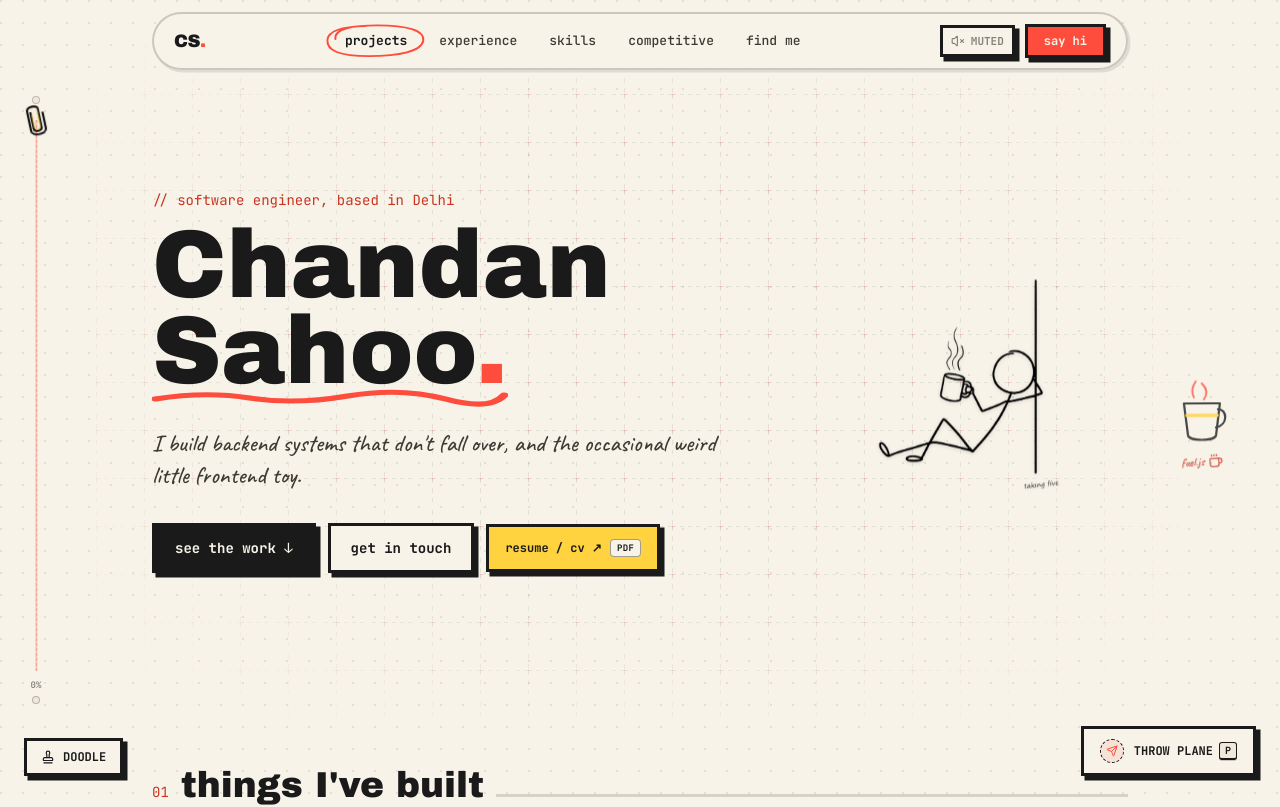
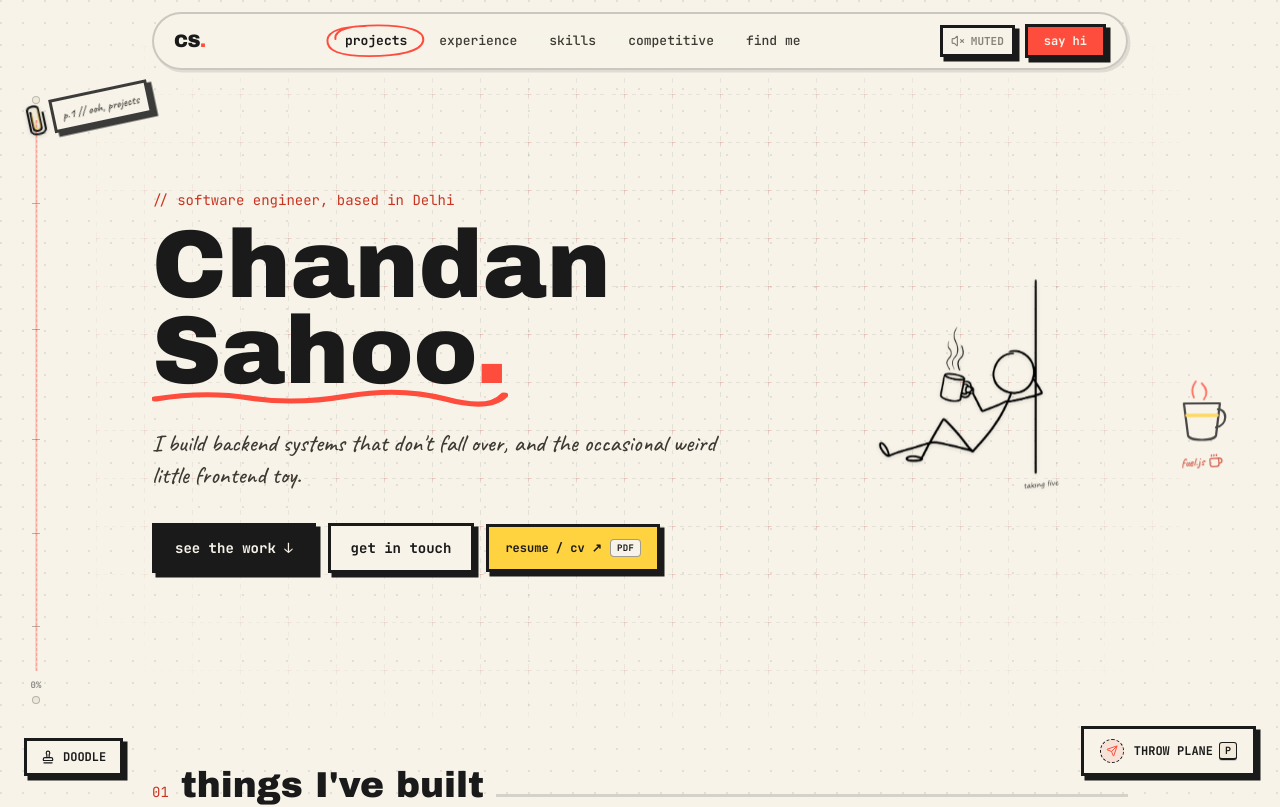
Before and after one commit to chandanSahoo-cs/portfolio, a Next.js app: page / in a window 1280 px wide. Shown: the top 807 px of the page. Built offline with nearby package versions, Linux system fonts and the light colour scheme.

Commit message:
change ruler label

```diff
--- a/components/ScrollMarginIndicator.tsx
+++ b/components/ScrollMarginIndicator.tsx
@@ -4,18 +4,53 @@ import { useEffect, useRef, useState } from "react";
 
 export default function ScrollMarginIndicator() {
   const [progress, setProgress] = useState(0);
+  const [activeSection, setActiveSection] = useState("top");
   const trackRef = useRef<HTMLDivElement>(null);
 
   useEffect(() => {
     let animationFrameId: number;
 
+    const sections = [
+      { id: "top", label: "// hey, start here" },
+      { id: "projects", label: "p.1 // ooh, projects" },
+      { id: "experience", label: "p.2 // been around" },
+      { id: "skills", label: "p.3 // stuff I'm good at" },
+      { id: "competitive", label: "p.4 // I like winning" },
+      { id: "profiles", label: "p.5 // find me elsewhere" },
+      { id: "contact", label: "// say something" },
+    ];
+
+    // Cache elements to avoid repetitive querySelector/getElementById on every frame
+    const sectionElements = sections.map((s) => ({
+      id: s.id,
+      label: s.label,
+      el: document.getElementById(s.id),
+    }));
+
+    let lastSection = "top";
+
     const handleScroll = () => {
       cancelAnimationFrame(animationFrameId);
       animationFrameId = requestAnimationFrame(() => {
         const scrollTop = window.scrollY;
-        const docHeight = document.documentElement.scrollHeight - window.innerHeight;
-        const scrollFraction = docHeight > 0 ? Math.min(1, Math.max(0, scrollTop / docHeight)) : 0;
+        const docHeight =
+          document.documentElement.scrollHeight - window.innerHeight;
+        const scrollFraction =
+          docHeight > 0 ? Math.min(1, Math.max(0, scrollTop / docHeight)) : 0;
         setProgress(scrollFraction);
+
+        // Detect current section in view
+        const scrollMiddle = scrollTop + window.innerHeight * 0.35;
+        for (let i = sectionElements.length - 1; i >= 0; i--) {
+          const item = sectionElements[i];
+          if (item.el && item.el.offsetTop <= scrollMiddle) {
+            if (lastSection !== item.label) {
+              lastSection = item.label;
+              setActiveSection(item.label);
+            }
+            break;
+          }
+        }
       });
     };
 
@@ -31,30 +66,38 @@ export default function ScrollMarginIndicator() {
   return (
     <aside
       aria-label="Notebook scroll progress"
-      className="fixed left-2 sm:left-4 md:left-6 top-24 bottom-24 z-30 hidden sm:flex flex-col items-center pointer-events-none select-none"
-    >
-      {/* Top Binder Punch Hole */}
-      <div className="flex flex-col items-center mb-4 opacity-60">
-        <div className="h-2 w-2 rounded-full border border-ink/40 bg-paper-alt shadow-inner" />
+      className="fixed left-2 sm:left-4 md:left-6 top-24 bottom-24 z-30 hidden sm:flex flex-col items-center pointer-events-none select-none">
+      {/* Top Margin Header / Notebook Binding Punch Hole */}
+      <div className="flex flex-col items-center mb-2 opacity-60">
+        <div className="h-2 w-2 rounded-full border border-ink/40 bg-paper-alt shadow-inner mb-2" />
       </div>
 
-      {/* Main Ruled Margin Track */}
+      {/* Main Track Container */}
       <div ref={trackRef} className="relative flex-1 w-6 flex justify-center">
-        {/* Background Ruled Margin Line (classic sketchbook red rule) */}
+        {/* Background Ruled Margin Line (classic red sketchbook line) */}
         <div className="absolute top-0 bottom-0 left-1/2 -translate-x-1/2 w-[1.5px] bg-marker/25 border-r border-dashed border-marker/40" />
 
-        {/* Drawn Pencil Line (fills in red ink as you scroll) */}
+        {/* Drawn Pencil Line (fills as you scroll) */}
         <div
           className="absolute top-0 left-1/2 -translate-x-1/2 w-0.5 bg-marker/80 transition-all duration-75 ease-out rounded-full"
           style={{ height: `${progress * 100}%` }}
         />
 
-        {/* Sliding Hand-drawn Paperclip (Clean, No BG Box) */}
+        {/* Section Notch Ticks along the margin */}
+        {[0.15, 0.38, 0.58, 0.75, 0.92].map((pos, idx) => (
+          <div
+            key={idx}
+            className="absolute left-1/2 -translate-x-1/2 w-2 h-px bg-ink/30"
+            style={{ top: `${pos * 100}%` }}
+          />
+        ))}
+
+        {/* Sliding Doodle Marker (Paperclip & Pencil Nib) */}
         <div
           className="absolute left-1/2 -translate-x-1/2 -translate-y-1/2 transition-transform duration-75 ease-out pointer-events-auto group cursor-default"
-          style={{ top: `${progress * 100}%` }}
-        >
-          <div className="relative -rotate-12 transition-transform duration-200 group-hover:rotate-0 group-hover:scale-115">
+          style={{ top: `${progress * 100}%` }}>
+          {/* Hand-drawn Paperclip SVG */}
+          <div className="relative -rotate-12 transition-transform duration-200 group-hover:rotate-0 group-hover:scale-110">
             <svg
               width="24"
               height="36"
@@ -62,8 +105,7 @@ export default function ScrollMarginIndicator() {
               fill="none"
               xmlns="http://www.w3.org/2000/svg"
               aria-hidden="true"
-              className="drop-shadow-xs"
-            >
+              className="drop-shadow-sm">
               {/* Paperclip wire body */}
               <path
                 d="M 8 10 L 8 26 C 8 30 16 30 16 26 L 16 7 C 16 3 5 3 5 8 L 5 28 C 5 34 20 34 20 28 L 20 12"
@@ -82,6 +124,13 @@ export default function ScrollMarginIndicator() {
                 opacity="0.8"
               />
             </svg>
+
+            {/* Small Sticky Tag showing Current Notebook Page / Section */}
+            <div className="absolute left-7 top-1/2 -translate-y-1/2 whitespace-nowrap bg-paper px-2 py-0.5 rough-border shadow-sm opacity-0 group-hover:opacity-100 sm:opacity-85 transition-all duration-200">
+              <span className="font-hand text-xs font-bold text-ink-soft">
+                {activeSection}
+              </span>
+            </div>
           </div>
         </div>
       </div>
```
